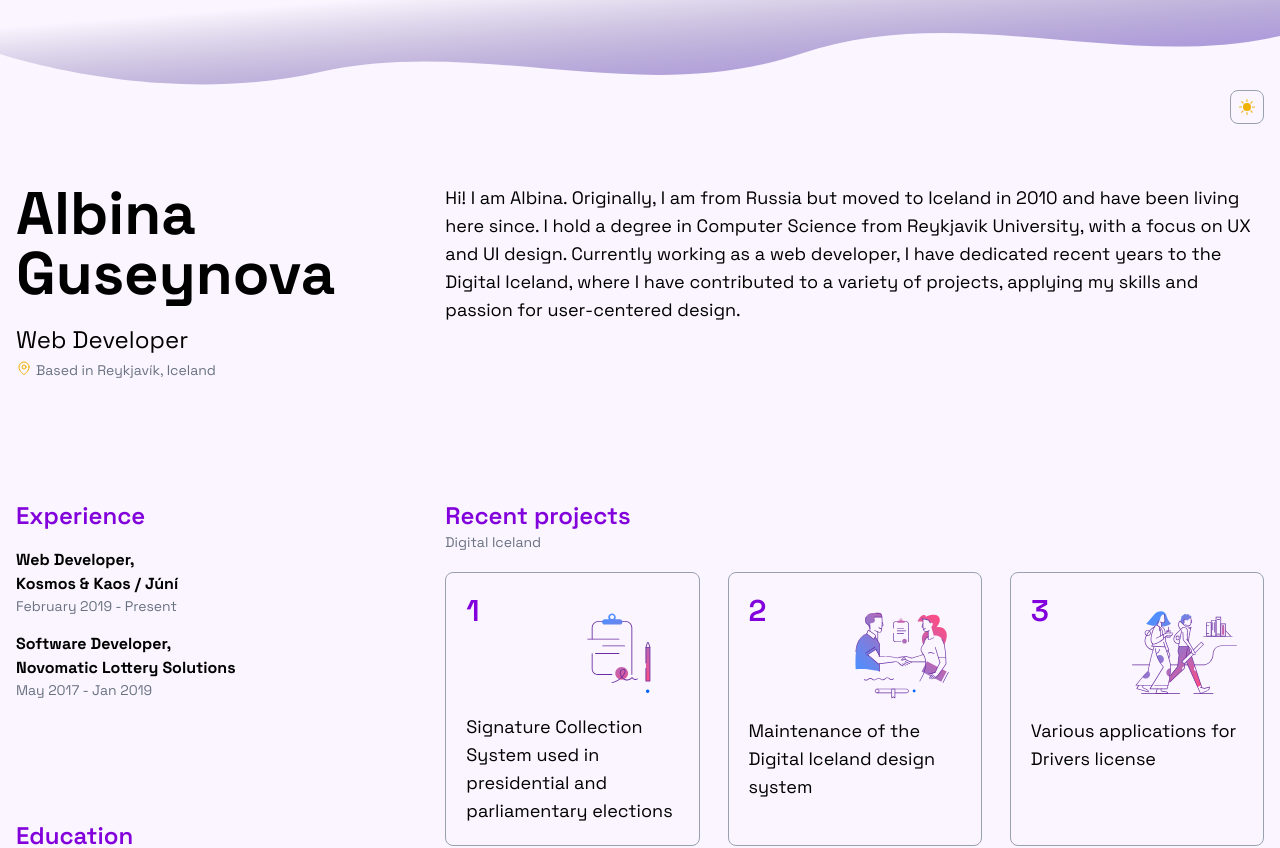
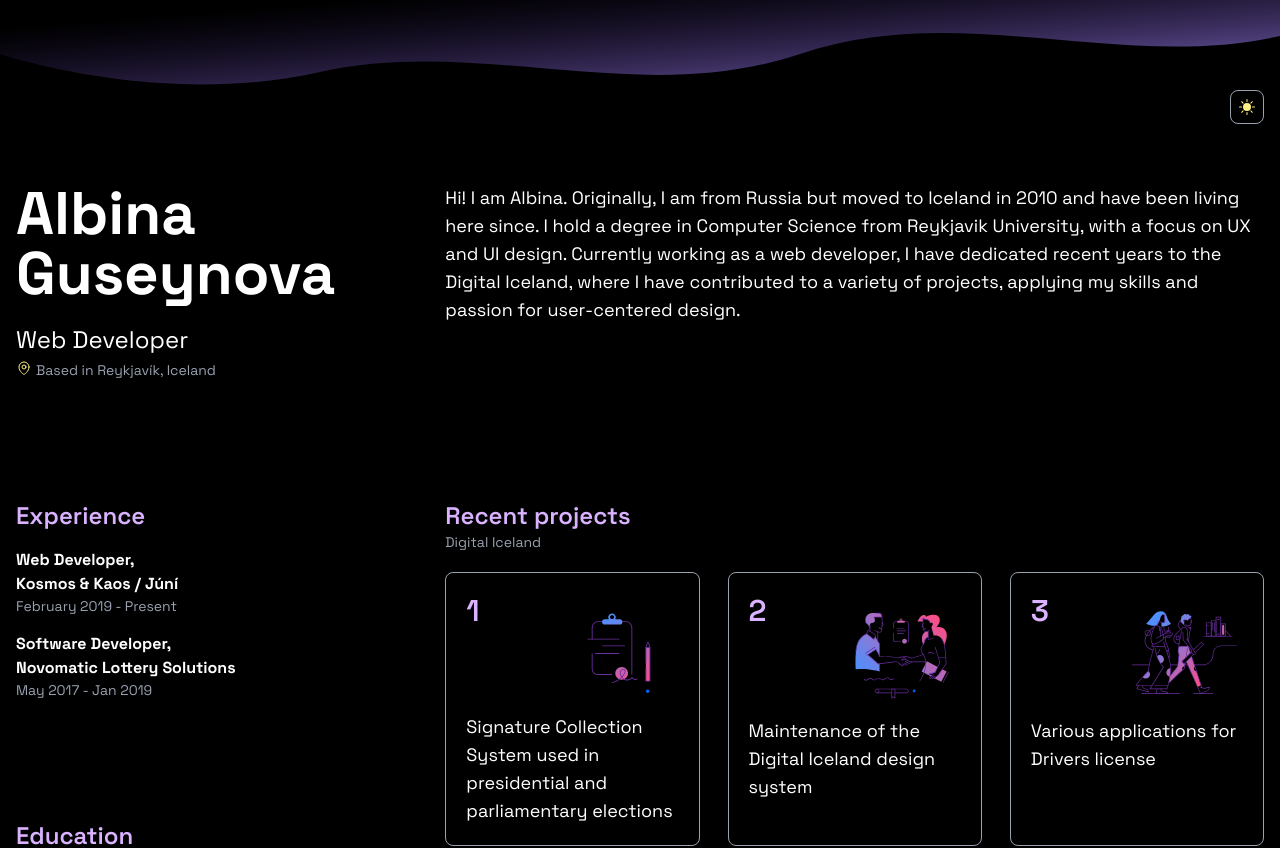
Before and after one commit to albinagu/albina, a Next.js app: page / in a window 1280 px wide. Shown: the top 848 px of the page. Built offline with nearby package versions, Linux system fonts and the light colour scheme.

Commit message:
test defaulting to dark mode

```diff
--- a/src/app/components/themeToggle.tsx
+++ b/src/app/components/themeToggle.tsx
@@ -6,8 +6,15 @@ export default function ThemeToggle() {
 
   useEffect(() => {
     const storedTheme = localStorage.getItem("theme")
-    if (storedTheme) setTheme(storedTheme)
-    document.documentElement.classList.toggle("dark", storedTheme === "dark")
+
+    if (storedTheme) {
+      setTheme(storedTheme)
+      document.documentElement.classList.toggle("dark", storedTheme === "dark")
+    } else {
+      setTheme("dark")
+      document.documentElement.classList.add("dark")
+      localStorage.setItem("theme", "dark")
+    }
   }, [])
 
   const toggleTheme = () => {
```
